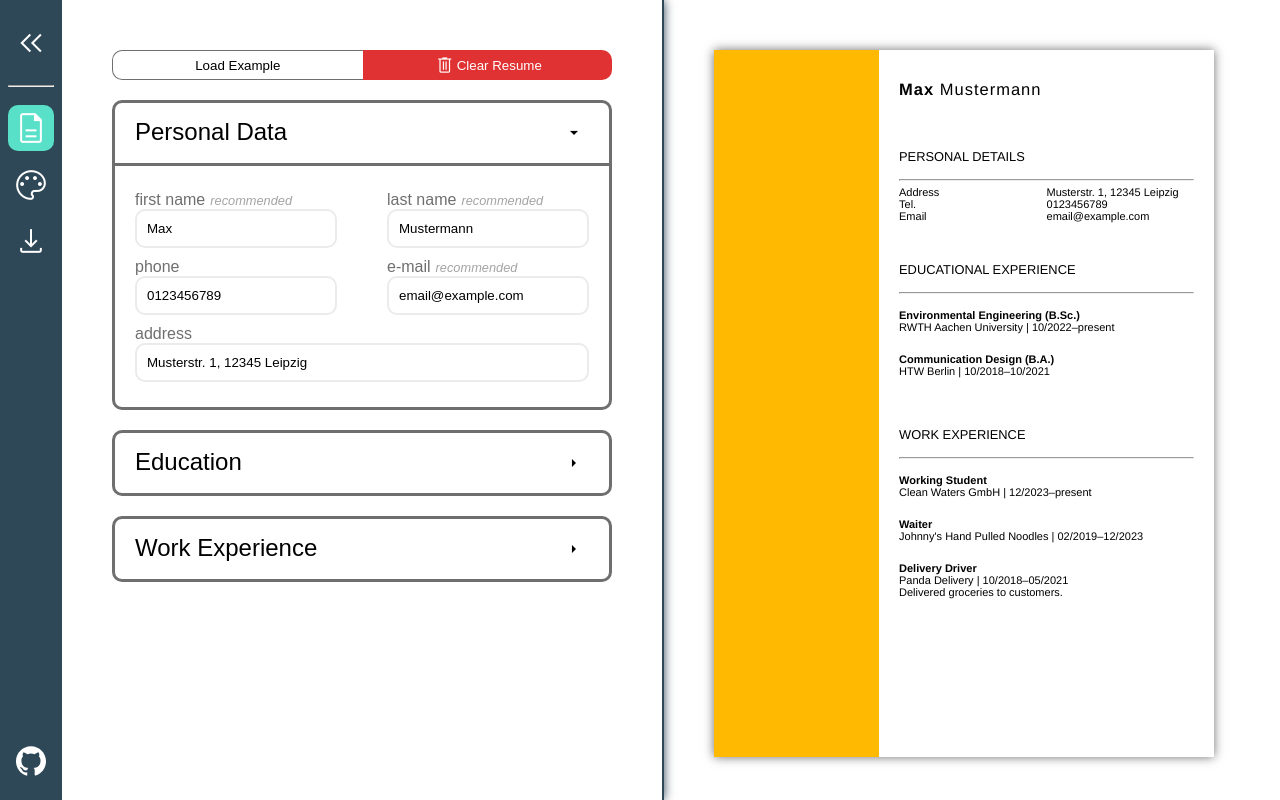
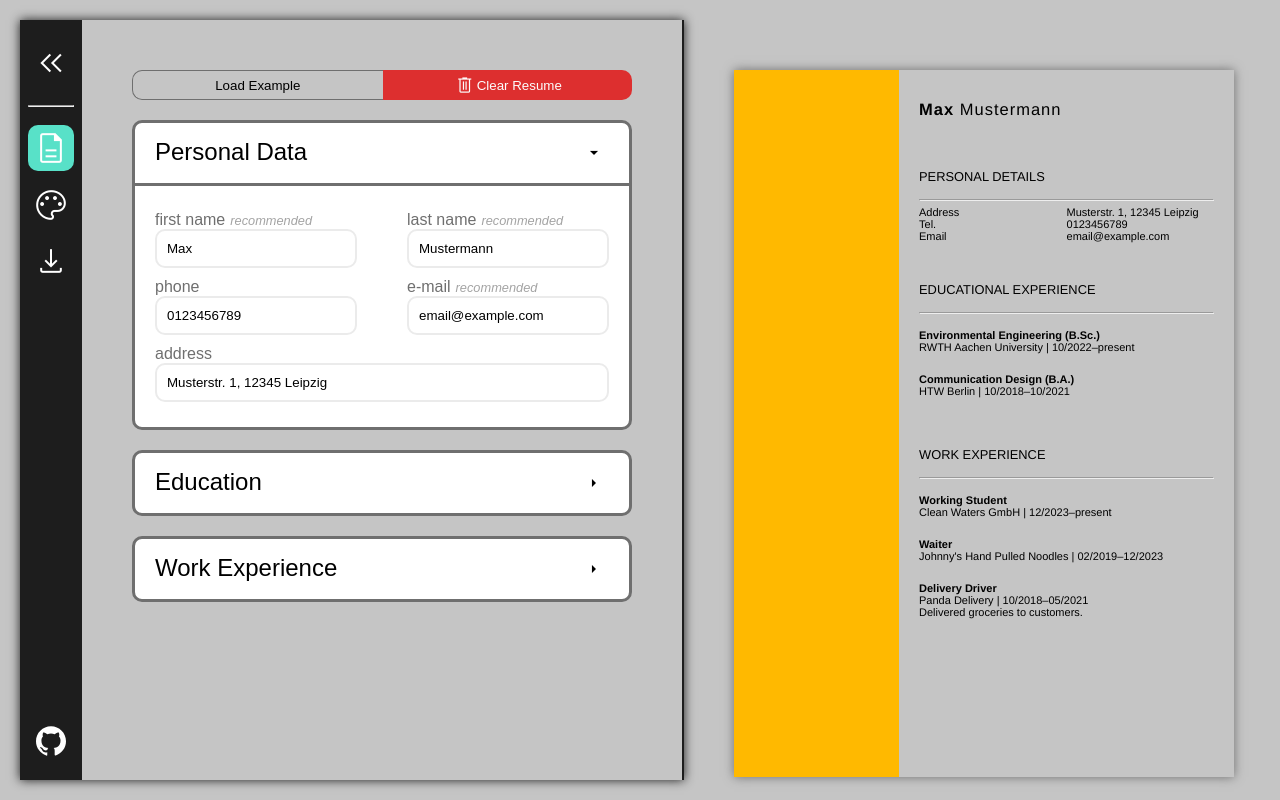
Before and after one commit to tln12/cv-project, a React (Vite) app: page / in a window 1280 px wide. Built offline with nearby package versions, Linux system fonts and the light colour scheme; the HTML template or start-up script is replaced by a standard one; a web font is replaced by a local one.

Commit message:
add margin to root; change colors

```diff
--- a/src/styles/style.css
+++ b/src/styles/style.css
@@ -4,22 +4,27 @@
   --padding-tb-form-control: 25px;
   /* border all radius */
   --bar-control: 10px;
+  --bar-section: 15px;
   --side-font-color: rgb(111, 111, 111);
   --shadow-color: rgb(235, 235, 235);
+  --background-color: #c5c5c5;
   --accent-color: rgb(88, 225, 200);
   --required-color: rgb(223, 40, 40);
   --recommended-font-color: rgb(164, 164, 164);
-  --side-nav-color: #2f4858;
+  --side-nav-color: #1d1d1d;
   --section-padding: 50px;
+  --root-margin: 20px;
+  box-sizing: border-box;
 }
 body {
   margin: 0;
-  background-color: var(--shadow-color);
+  background-color: var(--background-color);
 }
 #root {
-  width: 100vw;
-  height: 100vh;
-  background-color: white;
+  margin: var(--root-margin);
+  width: calc(100vw - 2 * var(--root-margin));
+  height: calc(100vh - 2 * var(--root-margin));
+  background-color: var(--background-color);
   font-family: sans-serif;
 }
 h1,
```
